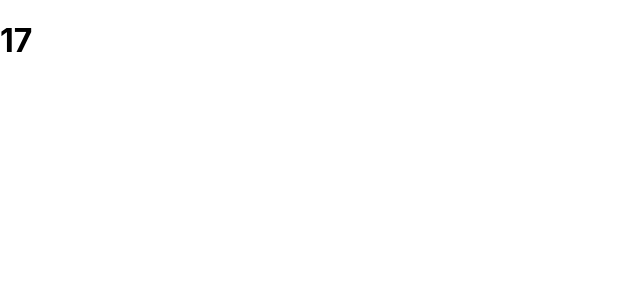
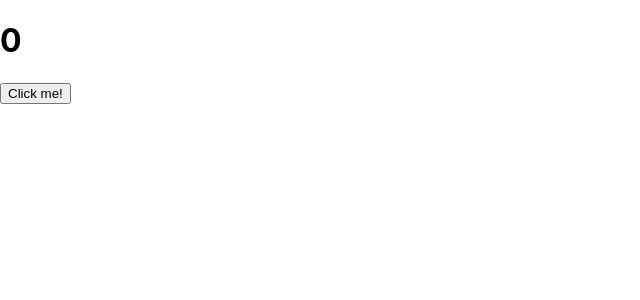
Before and after one commit to Katilina88/DevelhopeReact, a React (Create React App) app in the folder my-app/: page / in a window 1280 px wide. Shown: the top 300 px of the page, without its empty margins (0-640 px from the left). Built offline with nearby package versions, Linux system fonts and the light colour scheme.

Commit message:
feat: aggiunto esercizio events-01

```diff
--- a/my-app/src/App.js
+++ b/my-app/src/App.js
@@ -1,6 +1,8 @@
 import React from "react";
 
 import Counter from './Counter';
+
+import ClickCounter from "./ClickCounter";
 
 
 
@@ -10,7 +12,8 @@ class App extends React.Component {
       <div>
 
 
-       <Counter initialCount={5} increment={3} interval={3000}/>
+       {/*<Counter initialCount={5} increment={3} interval={3000}/>*/}
+       <ClickCounter />
 
       </div>
     )
--- /dev/null
+++ b/my-app/src/ClickCounter.js
@@ -0,0 +1,27 @@
+import React from 'react'
+
+class ClickCounter extends React.Component {
+    constructor(props) {
+        super(props)
+        this.state = {
+            count: 0
+        }
+
+        this.clickHandler = () => {
+            this.setState({
+                count: this.state.count + 1
+            })
+        }
+    }
+
+    render() {
+        return (
+            <div>
+                <h1>{this.state.count}</h1>
+                <button onClick={this.clickHandler}>Click me!</button>
+            </div>
+        )
+    }
+}
+
+export default ClickCounter
--- a/my-app/src/Counter.js
+++ b/my-app/src/Counter.js
@@ -1,4 +1,4 @@
-import React from 'react';
+{/*import React from 'react';
 import CounterDisplay from './CounterDisplay';
 
 class Counter extends React.Component {
@@ -22,4 +22,4 @@ class Counter extends React.Component {
   }
 }
 
-export default Counter;
+export default Counter;*/}
```
